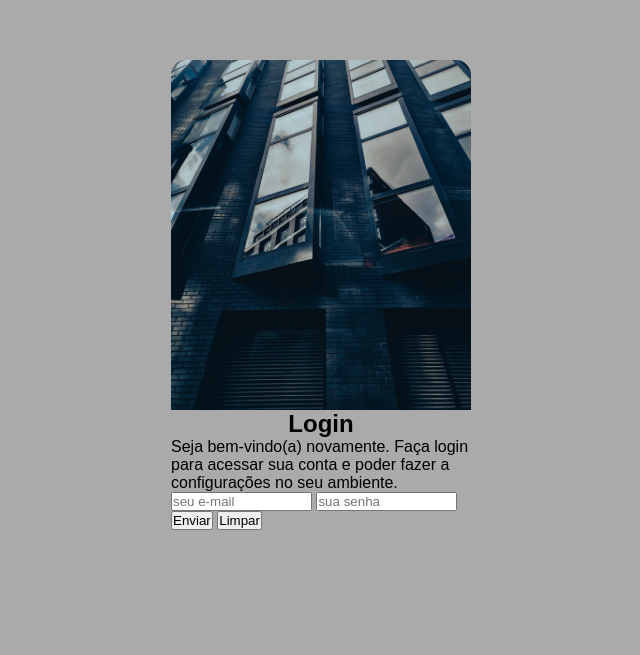
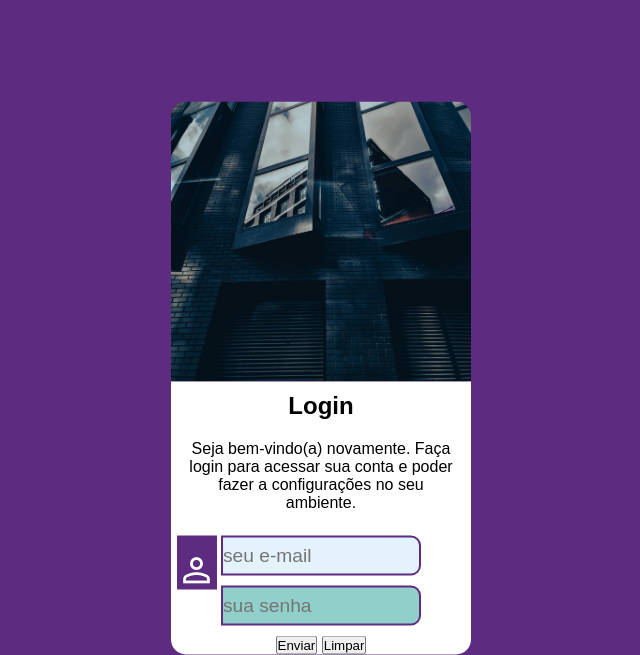
Before and after one commit to ThalisTornquist/projeto-login, a plain HTML site: page index.html in a window 1280 px wide. Shown: the part 175-830 px from the top of the page, without its empty margins (319-959 px from the left). Before the commit the page ends 800 px from the top, so only its background shows below. Drawn offline with nearby package versions, Linux system fonts and the light colour scheme.

Commit message:
erros...

```diff
--- a/estilos/geral.css
+++ b/estilos/geral.css
@@ -4,6 +4,7 @@
     margin: 0px;
     padding: 0px;
     font-family: Arial, Helvetica, sans-serif;
+    box-sizing: border-box;
 }
 
 html{
@@ -12,7 +13,7 @@ html{
 
 body{
     position: relative;
-    background-color: rgb(170, 170, 170);
+    background-color: #5d2c80;
 }
 
 main{
@@ -20,20 +21,77 @@ main{
     left: 50%;
     top: 50%;
     transform: translate(-50%, 50%);
+    border-radius: 25px;
 }
 
 main h1{
     text-align: center;
+    padding: 10px;
+}
+
+main p{
+    padding: 10px;
 }
 
 #imagem{
     background: url(../imagens/pexels-mel-gomes-290426165-13183160.jpg) bottom center;
     background-size: cover;
-    height: 350px;
+    height: 280px;
     width: 300px;
     border-radius: 15px 15px 0px 0px;
 }
 
 #formulario{
     width: 300px;
+    text-align: center;
+    background-color: white;
+     border-radius: 0px 0px 15px 15px;
 }
+
+.escreva{
+    text-align: left;
+    width: 200px;
+    height: 40px;
+    border: 2px solid #5d2c80;
+    border-radius: 0px 10px 10px 0px;
+    font-size: 1.2em;
+    margin-bottom: 10px;
+}
+
+#person{
+    width: 40px;
+    height: 40px;
+
+}
+
+#laço{
+    background-color: #5d2c80;
+    display: inline-block;
+    height: 40px ;
+    width: 40px;
+    transform: translate(0px, 14px);
+
+}
+
+label{
+    height: 40px;
+    width: 40px;
+    display: inline-block;
+    transform: translate(0px, 14px);
+}
+
+.material-symbols-outlined{
+    display: inline-block;
+    background-color: #5d2c80;
+    color: white;
+    font-size: 40px;
+}
+
+#login{
+    display: inline-block;
+    background-color: #e4f2fb;
+}
+
+#senha{
+    background-color: #91cfca;
+}
--- a/index.html
+++ b/index.html
@@ -4,11 +4,13 @@
     <meta charset="UTF-8">
     <meta name="viewport" content="width=device-width, initial-scale=1.0">
     <title>login</title>
+    <link rel="stylesheet" href="https://fonts.googleapis.com/css2?family=Material+Symbols+Outlined:opsz,wght,FILL,GRAD@20..48,100..700,0..1,-50..200" />
+
     <link rel="stylesheet" href="estilos/geral.css" media="all">
 </head>
 <body>
     <main>
-        <section id="login">
+        <section id="sec">
 
             <div id="imagem">
 
@@ -20,11 +22,15 @@
                 <p>Seja bem-vindo(a) novamente. Faça login para acessar sua conta e poder fazer a configurações no seu ambiente.</p>
 
                 <form action="login.php" method="post">
-                    <label for="login"></label>
-                    <input type="email" name="login" id="login" placeholder="seu e-mail" required minlength="10" maxlength="30" size="15" autocomplete="email">
+
+
+                    <div id="laço"><label for="login" class="people"><span class="material-symbols-outlined" id="person">person</span></label> </div>
+
+
+                    <input type="email" name="login" id="login" class="escreva" placeholder="seu e-mail" required minlength="10" maxlength="30" size="15" autocomplete="email">
 
                     <label for="senha"></label>
-                    <input type="password" name="senha" id="senha" placeholder="sua senha" required minlength="8" maxlength="20" size="15" autocomplete="current-password">
+                    <input type="password" name="senha" id="senha" class="escreva" placeholder="sua senha" required minlength="8" maxlength="20" size="15" autocomplete="current-password">
 
                     <div id="botao">
                         <input type="submit" value="Enviar">
```
